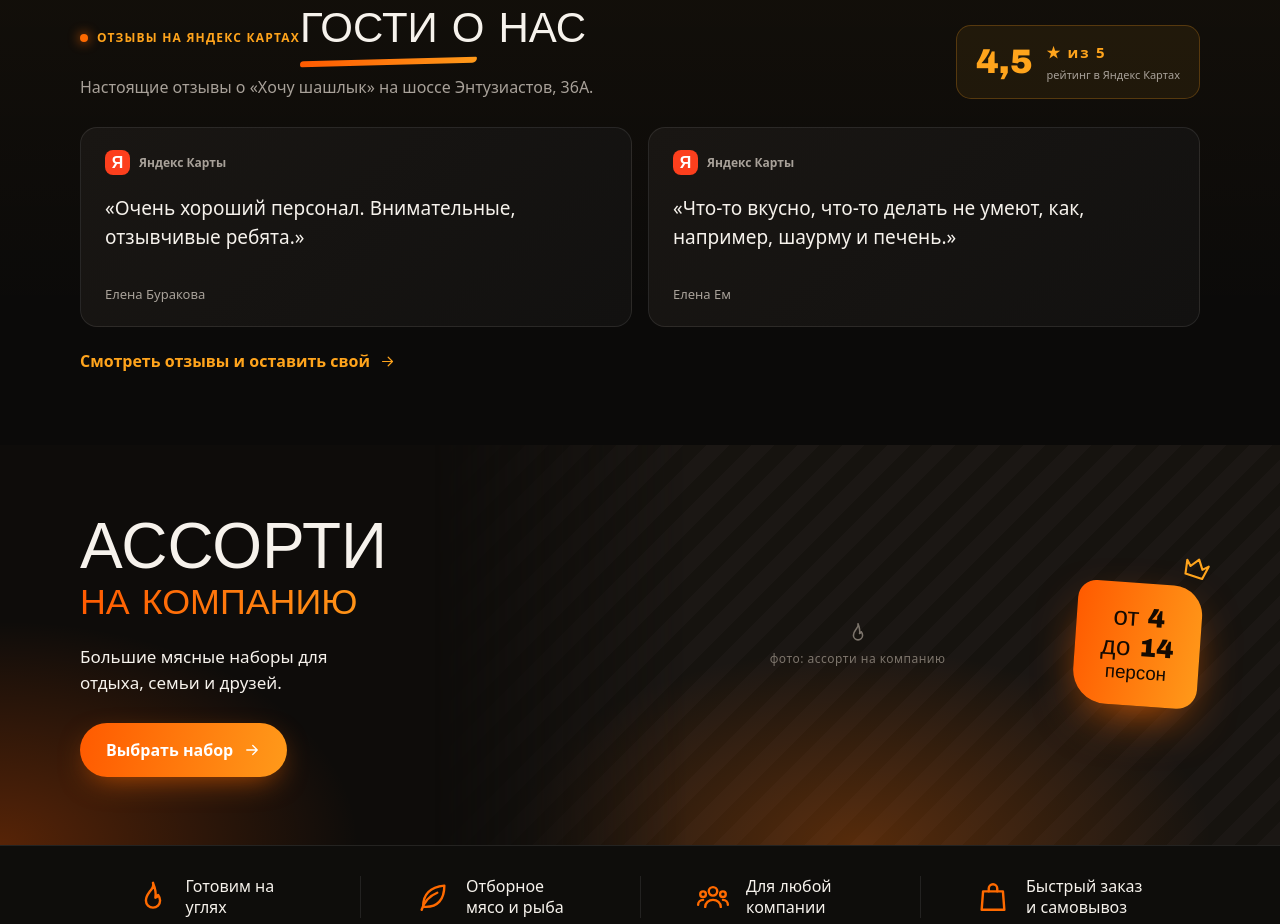
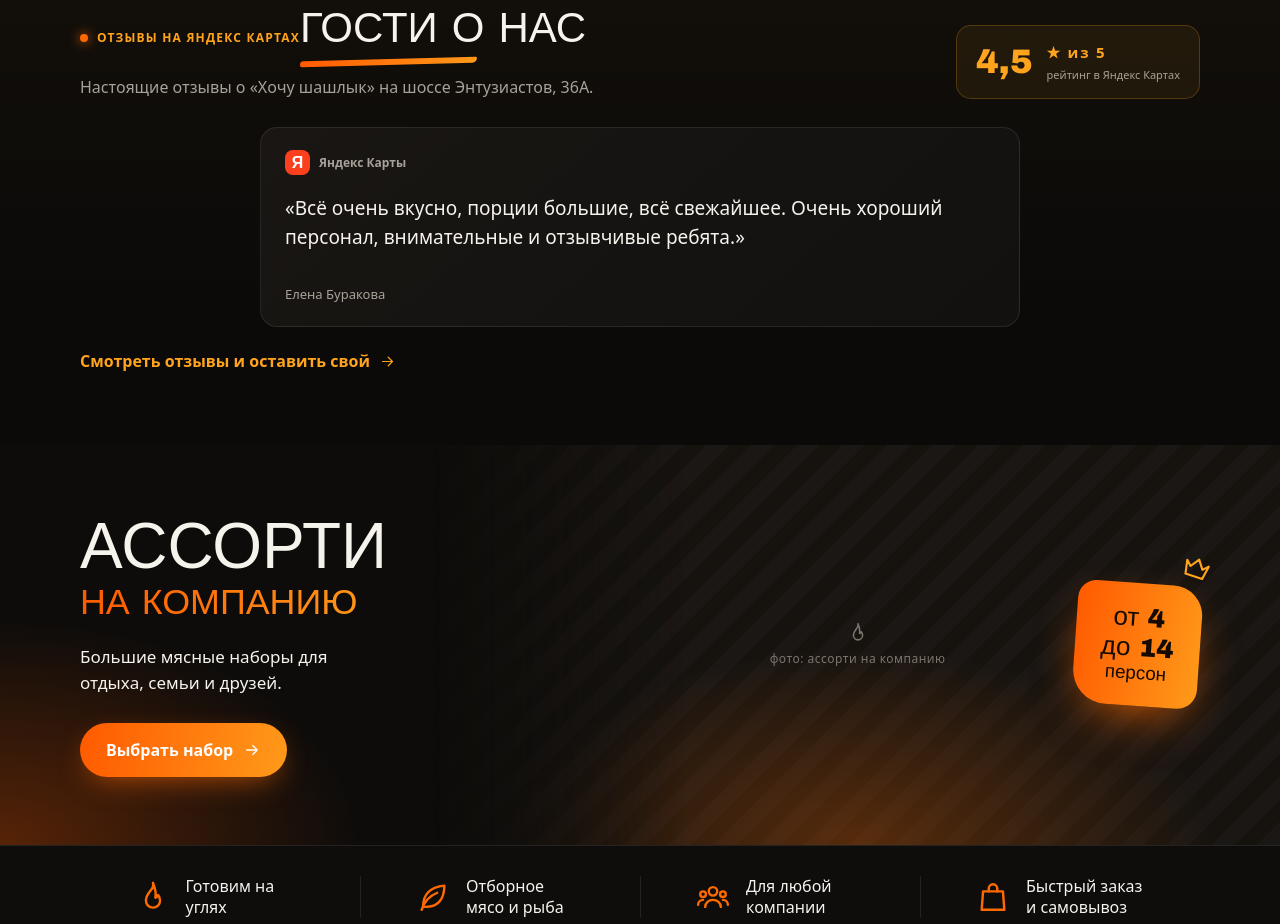
Before and after one commit to AlinaGntv/hochu-shashlyk, a React (Vite) app: page / in a window 1280 px wide. Shown: the part 1420-2344 px from the top of the page. Built offline with nearby package versions, Linux system fonts and the light colour scheme; no server answers; a web font is replaced by a local one.

Commit message:
Replace negative review excerpt with positive one

```diff
--- a/src/components/Sections.jsx
+++ b/src/components/Sections.jsx
@@ -47,11 +47,7 @@ export function Features() {
 const yandexReviews = [
   {
     author: 'Елена Буракова',
-    text: 'Очень хороший персонал. Внимательные, отзывчивые ребята.',
-  },
-  {
-    author: 'Елена Ем',
-    text: 'Что-то вкусно, что-то делать не умеют, как, например, шаурму и печень.',
+    text: 'Всё очень вкусно, порции большие, всё свежайшее. Очень хороший персонал, внимательные и отзывчивые ребята.',
   },
 ]
 
--- a/src/styles.css
+++ b/src/styles.css
@@ -1888,7 +1888,7 @@ a.contact-info__card:hover .contact-info__text em svg { transform: translateX(3p
 .reviews__rating > span { display: grid; gap: 3px; }
 .reviews__rating b { color: var(--amber); font-size: 15px; letter-spacing: .12em; }
 .reviews__rating small { color: var(--muted); font-size: 11px; }
-.reviews__grid { display: grid; grid-template-columns: repeat(2,minmax(0,1fr)); gap: 16px; }
+.reviews__grid { display: grid; grid-template-columns: minmax(0, 760px); justify-content: center; gap: 16px; }
 .review-card { display: flex; flex-direction: column; min-height: 200px; padding: 22px 24px; border: 1px solid var(--line); border-radius: 17px; background: linear-gradient(140deg, #191613, #121110); transition: border-color .2s, transform .2s; }
 .review-card:hover { border-color: rgba(255,164,28,.35); transform: translateY(-3px); }
 .review-card__source { display: flex; align-items: center; gap: 9px; color: var(--muted); font-size: 12px; font-weight: 600; }
```
